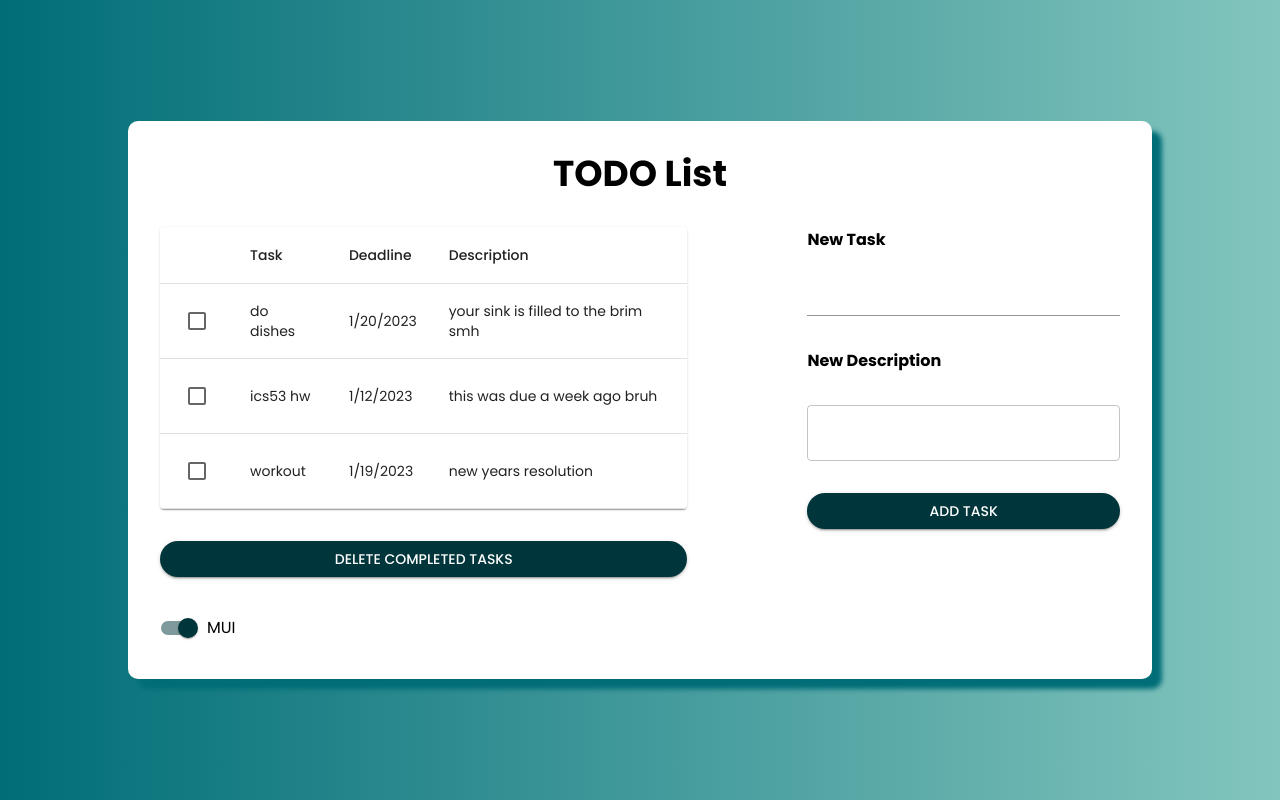
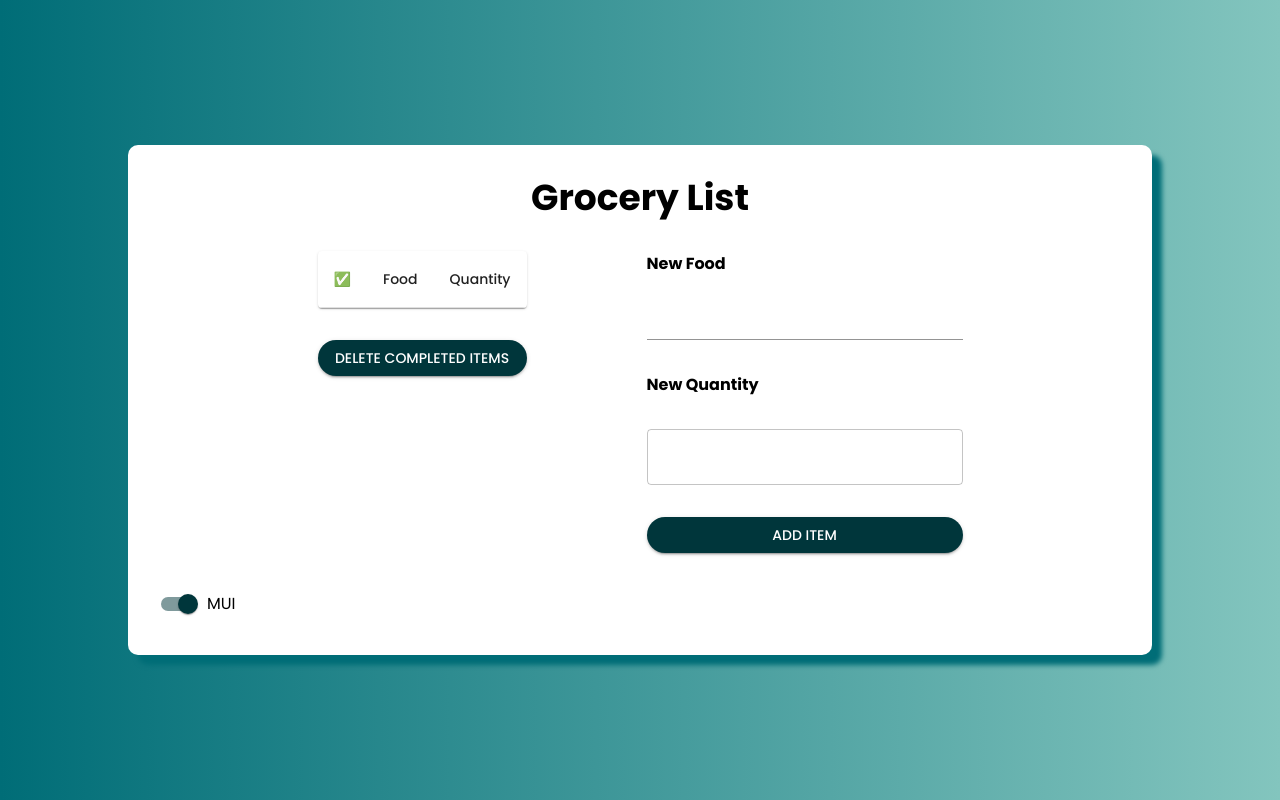
Before and after one commit to nmpham2/hack-at-uci-react-intro, a React (Create React App) app: page / in a window 1280 px wide. Both pictures are taken after a click on the label "Manual CSS". Built offline with nearby package versions, Linux system fonts and the light colour scheme.

Commit message:
material list component

```diff
--- a/src/pages/Home.js
+++ b/src/pages/Home.js
@@ -1,4 +1,6 @@
 import { useState } from "react";
+import "./Home.css";
+
 import Box from "@mui/material/Box";
 import FormControlLabel from "@mui/material/FormControlLabel";
 import Switch from "@mui/material/Switch";
@@ -6,8 +8,7 @@ import { ThemeProvider, createTheme } from "@mui/material/styles";
 
 import MaterialTODOList from "../views/MaterialTODOList";
 import TODOList from "../views/TODOList";
-
-import "./Home.css";
+import MaterialList from "../views/MaterialList";
 
 const muiTheme = createTheme({
   palette: {
@@ -41,12 +42,18 @@ function Home() {
     updateStyle("MUI");
   }
 
+  const groceryList = {
+    title : "Grocery List",
+    header1 : "Food",
+    header2 : "Quantity"
+  };
+
   return (
     <div className="Home">
       <div className="Container">
         <ThemeProvider theme={muiTheme}>
           {(style === "Manual CSS" && <TODOList />) ||
-            (style === "MUI" && <MaterialTODOList />)}
+            (style === "MUI" && <MaterialList data={ groceryList } />)}
           <Box p={4}>
             <FormControlLabel
               control={<Switch />}
--- /dev/null
+++ b/src/views/MaterialList.js
@@ -0,0 +1,118 @@
+import { useState } from "react";
+import Button from "@mui/material/Button";
+import Checkbox from "@mui/material/Checkbox";
+import Input from "@mui/material/Input";
+import Paper from "@mui/material/Paper";
+import Stack from "@mui/material/Stack";
+import Table from "@mui/material/Table";
+import TableBody from "@mui/material/TableBody";
+import TableCell from "@mui/material/TableCell";
+import TableContainer from "@mui/material/TableContainer";
+import TableHead from "@mui/material/TableHead";
+import TableRow from "@mui/material/TableRow";
+import TextField from "@mui/material/TextField";
+import Typography from "@mui/material/Typography";
+
+function MaterialList(props) {
+    // The List component takes in an object with 3 values:
+    // title as a String and 2 headers as Strings
+    console.log(props);
+
+    const title = props.data.title;
+    const header1 = props.data.header1;
+    const header2 = props.data.header2;
+
+    console.log(title, header1, header2);
+
+    const [rows, updateRows] = useState([]);
+    const [col1, setCol1] = useState("");
+    const [col2, setCol2] = useState("");
+
+    const rowsToDelete = [];
+
+    function addItem() {
+        updateRows((rows) => [
+        ...rows,
+        { col1: col1, col2: col2 },
+        ]);
+        setCol1("");
+        setCol2("");
+    }
+
+    function onSelect(row) {
+        let index = rowsToDelete.indexOf(row);
+
+        if (index === -1) {
+            // if the value is not in tasksToDelete already, add it
+            rowsToDelete.push(row);
+        } else {
+            // if the value is already in tasksToDelete, remove it
+            rowsToDelete.splice(index, 1);
+        }
+    }
+
+    function onDelete() {
+        updateRows(rows.filter((item) => !rowsToDelete.includes(item)));
+        rowsToDelete = [];
+    }
+
+    return (
+        <Stack spacing={4} pt={4} px={4} alignItems="center">
+            <Typography variant="h1">{ title }</Typography>
+            <Stack direction="row" spacing={15}>
+                <Stack spacing={4}>
+                <TableContainer component={Paper}>
+                    <Table>
+                    <TableHead>
+                        <TableRow>
+                        <TableCell>✅</TableCell>
+                        <TableCell>{ header1 }</TableCell>
+                        <TableCell>{ header2 }</TableCell>
+                        </TableRow>
+                    </TableHead>
+                    <TableBody>
+                        {rows.map((item) => {
+                            return (
+                                <TableRow key={item.col1}>
+                                <TableCell>
+                                    <Checkbox onClick={() => onSelect(item)} />
+                                </TableCell>
+                                <TableCell>{item.col1}</TableCell>
+                                <TableCell>{item.col2}</TableCell>
+                                </TableRow>
+                            );
+                        })}
+                    </TableBody>
+                    </Table>
+                </TableContainer>
+                <Button variant="contained" onClick={onDelete} sx={{ borderRadius: 10 }}>
+                    Delete Completed Items
+                </Button>
+                </Stack>
+
+                <Stack spacing={4}>
+                <h4>New { header1 }</h4>
+                <Input
+                    value={col1}
+                    onChange={(event) => {
+                    setCol1(event.target.value);
+                    }}
+                />
+                <h4>New { header2 }</h4>
+                <TextField
+                    multiline
+                    value={col2}
+                    onChange={(event) => {
+                    setCol2(event.target.value);
+                    }}
+                />
+                <Button variant="contained" onClick={addItem} sx={{ borderRadius: 10 }}>
+                    Add Item
+                </Button>
+                </Stack>
+            </Stack>
+        </Stack>
+    );
+}
+
+export default MaterialList;
```
